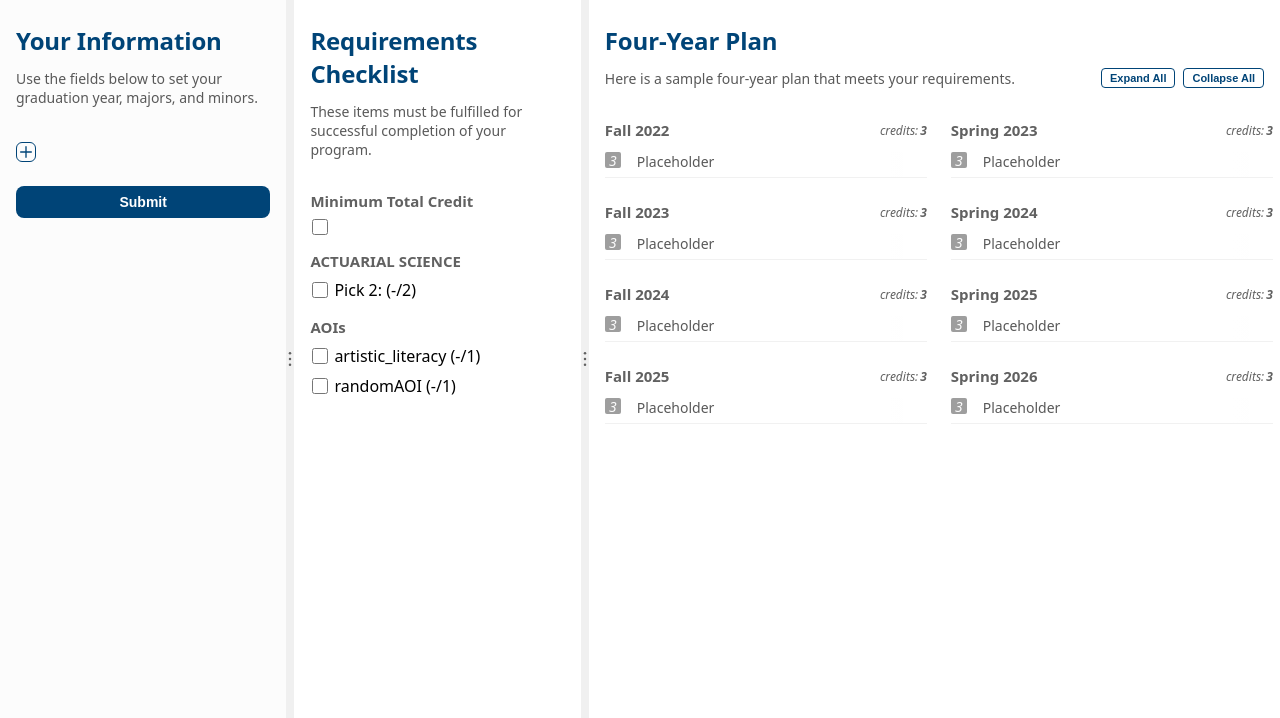
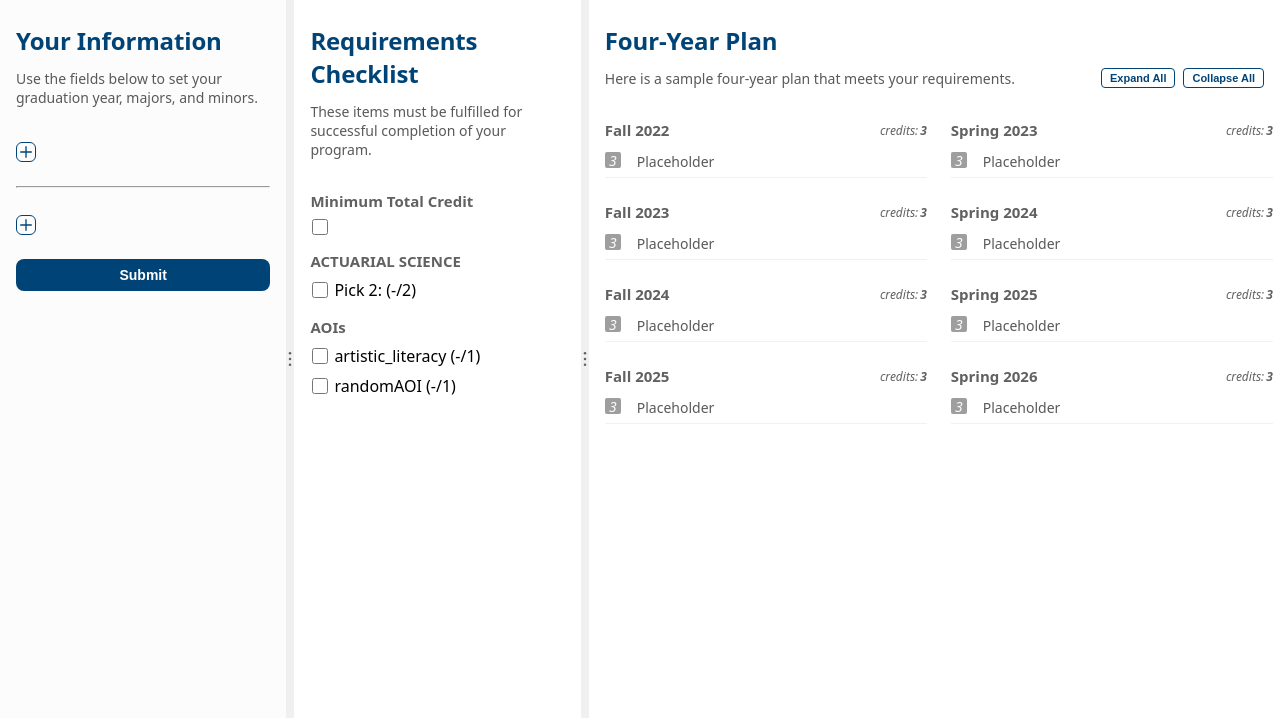
Before and after one commit to jbearley/fyp, a Flask app: page / in a window 1280 px wide. Shown: the part 82-800 px from the top of the page. Run offline with Flask 3, Linux system fonts and the light colour scheme; data that the repository does not hold is empty.

Commit message:
minors dropdown

```diff
--- a/app/static/css/main.css
+++ b/app/static/css/main.css
@@ -357,8 +357,31 @@ h3 {
     transition: all .2s;
 }
 
+.delete-minor,
+#add-minor {
+    position: relative;
+    display: flex;
+    flex-shrink: 0;
+    align-items: center;
+    height: 1.25rem;
+    margin-top: 3px;
+    padding: 0;
+    background-color: var(--gray-200);
+    border: 1px solid var(--drake-blue);
+    border-radius: .375rem;
+    cursor: pointer;
+    overflow: hidden;
+    transition: all .2s;
+}
+
+
 .delete-major:hover,
 #add-major:hover {
+    background-color: var(--light-blue);
+}
+
+.delete-minor:hover,
+#add-minor:hover {
     background-color: var(--light-blue);
 }
 
@@ -375,7 +398,24 @@ h3 {
     transition: all .2s;
 }
 
+.delete-minor::after,
+#add-minor::before {
+    content: '';
+    background-color: var(--drake-blue);
+    mask-size: contain;
+    mask-repeat: no-repeat;
+    mask-position: center;
+    -webkit-mask-size: contain;
+    -webkit-mask-repeat: no-repeat;
+    -webkit-mask-position: center;
+    transition: all .2s;
+}
+
 .delete-major {
+    width: 1.25rem;
+}
+
+.delete-minor {
     width: 1.25rem;
 }
 
@@ -395,11 +446,31 @@ h3 {
     width: fit-content;
 }
 
+#add-minor {
+    max-width: 1.25rem;
+    width: fit-content;
+}
+
 #add-major:hover {
     max-width: 6rem;
 }
 
+#add-minor:hover {
+    max-width: 6rem;
+}
+
 #add-major::before {
+    position: relative;
+    display: flex;
+    flex-shrink: 0;
+    width: calc(1.25rem - 2px);
+    height: 1rem;
+    mask-image: url(../images/plus-large-svgrepo-com.svg);
+    -webkit-mask-image: url(../images/plus-large-svgrepo-com.svg);
+    transition: all .2s;
+}
+
+#add-minor::before {
     position: relative;
     display: flex;
     flex-shrink: 0;
@@ -415,7 +486,21 @@ h3 {
     transform-origin: center;
 }
 
+#add-minor:hover::before {
+    transform: scale(1.05);
+    transform-origin: center;
+}
+
 #add-major .text {
+    white-space: nowrap;
+    color: var(--drake-blue);
+    font-weight: 550;
+    font-size: 13px;
+    margin-left: .25rem;
+    margin-right: .5rem;
+}
+
+#add-minor .text {
     white-space: nowrap;
     color: var(--drake-blue);
     font-weight: 550;
@@ -525,11 +691,36 @@ h3 {
     transition: all .2s;
 }
 
+.dropdown1 .option {
+    appearance: none;
+    border: none;
+    background-color: transparent;
+    font-size: 14px;
+    text-align: left;
+    letter-spacing: .2px;
+    padding: .25rem;
+    line-height: 1.4rem;
+    color: var(--gray-700);
+    border-radius: .5rem;
+    cursor: pointer;
+    transition: all .2s;
+}
+
 .dropdown .option:hover {
     background-color: var(--light-blue);
 }
 
+.dropdown1 .option:hover {
+    background-color: var(--light-blue);
+}
+
 #majorselect {
+    display: flex;
+    flex-direction: column;
+    gap: 24px;
+}
+
+#minorselect {
     display: flex;
     flex-direction: column;
     gap: 24px;
@@ -547,7 +738,23 @@ h3 {
     cursor: pointer;
 }
 
+#minorselect input[type="submit"] {
+    appearance: none;
+    border: none;
+    border-radius: .5rem;
+    font-size: 14px;
+    font-weight: 550;
+    padding: .5rem .75rem;
+    color: white;
+    background-color: var(--drake-blue);
+    cursor: pointer;
+}
+
 #majorselect input[type="submit"]:hover {
+    filter: brightness(1.2);
+}
+
+#minorselect input[type="submit"]:hover {
     filter: brightness(1.2);
 }
 
--- a/app/static/js/main.js
+++ b/app/static/js/main.js
@@ -4,6 +4,7 @@ document.addEventListener('DOMContentLoaded', () => {
 	expandCollapseAll();
 	dropdowns();
 	inputSubmit();
+    inputSubmit2();
 	requirementsChecklist();
 });
 
@@ -123,7 +124,9 @@ function dropdowns() {
 			}
 			$toBeDeleted.remove();
 		});
+
 	};
+
 	document.querySelectorAll('.dropdown').forEach($dropdown => {
 		initializeDropdown($dropdown);
 	});
@@ -154,6 +157,34 @@ function dropdowns() {
 		initializeDropdown($dropdownContainer.querySelector('.dropdown'));
 		e.currentTarget.insertAdjacentElement('beforebegin', $dropdownContainer);
 	});
+
+	document.querySelector('#add-minor').addEventListener('click', (e) => {
+		e.preventDefault();
+		let formOptions = '';
+		let minorNumber = document.querySelectorAll('.dropdown').length + 1;
+		let displayOptions = '';
+		const minors = e.currentTarget.getAttribute('data-minors').split(',');
+		minors.forEach(minor => {
+			formOptions += `<option value='${minor}'>${minor}</option>`;
+			displayOptions += `<button class='option' value='${minor}'>${minor}</button>`;
+		});
+		const $dropdownContainer = document.createElement('div');
+		$dropdownContainer.className = 'dropdown-container';
+		$dropdownContainer.innerHTML = `
+			<button class='delete-major'></button>
+			<select name='minors'>
+				${formOptions}
+			</select>
+			<div class='dropdown'>
+				<div class='label'>Minor ${minorNumber}: <b>Select option...</b></div>
+				<div class='options'>
+					${displayOptions}
+				</div>
+			</div>
+		`;
+		initializeDropdown($dropdownContainer.querySelector('.dropdown'));
+		e.currentTarget.insertAdjacentElement('beforebegin', $dropdownContainer);
+	});
 }
 
 function inputSubmit() {
@@ -161,7 +192,24 @@ function inputSubmit() {
 	form.addEventListener("submit", function (e) {
 		e.preventDefault(); // Prevent default form submission behavior
 		const formData = new FormData(e.currentTarget);
-		let url = "?majors=" + Array.from(formData.values()).join(",");
+		let url = "majors=" + Array.from(formData.values()).join(",");
+		window.location.href = url;
+        val = "string?"
+	});
+    const formData = new FormData(document.querySelector("#majorselect"));
+    let url = "majors=" + Array.from(formData.values()).join(",");
+    /*window.location.href = url; */
+    val = "string?"
+    return url
+}
+
+function inputSubmit2() {
+	const form = document.querySelector("#minorselect");
+	form.addEventListener("submit", function (e) {
+		e.preventDefault(); // Prevent default form submission behavior
+		const formData = new FormData(e.currentTarget);
+        var val = inputSubmit()
+		let url = "?minors=" + Array.from(formData.values()).join(",") + "&" + String(val);
 		window.location.href = url;
 	});
 }
--- a/app/templates/main.html
+++ b/app/templates/main.html
@@ -25,7 +25,7 @@
                                 {% endfor %}
                             </select>
                             <div class='dropdown'>
-                                <div class='label'>Major {{i + 1}}: <b>{{major_choice}}</b></div>
+                                <div class='label'>Major: <b>{{major_choice}}</b></div>
                                 <div class='options'>
                                     {% for major in drake_curriculum['majors'] %}
                                     <button class='option' value='{{major}}'>{{major}}</button>
@@ -35,6 +35,37 @@
                         </div>
                         {% endfor %}
                         <button id='add-major' data-majors='{{drake_curriculum["majors"]|join(",")}}'><span class='text'>Add major</span></button>
+                    </div>
+                    <!--<input type="submit" value="Submit">-->
+                </form>
+                {% endif %}
+                <div> <hr> </div>
+                <!-- minors-->
+                {% if drake_curriculum and user_choices and ('minors' in drake_curriculum) and ('minors' in
+                user_choices) %}
+                <form id="minorselect">
+                    <div class='dropdowns'>
+                        {% for m in range((user_choices['minors'] | length)) %}
+                        {% set minor_choice = user_choices['minors'][m] %}
+                        <div class='dropdown-container'>
+                            <button class='delete-major'></button>
+                            <select name='minors'>
+                                {% for minor in drake_curriculum['minors'] %}
+                                <option value='{{minor}}' {% if minor_choice==minor %} selected {% endif %}>{{minor}}
+                                </option>
+                                {% endfor %}
+                            </select>
+                            <div class='dropdown'>
+                                <div class='label'>Minor: <b>{{minor_choice}}</b></div>
+                                <div class='options'>
+                                    {% for minor in drake_curriculum['minors'] %}
+                                    <button class='option' value='{{minor}}'>{{minor}}</button>
+                                    {% endfor %}
+                                </div>
+                            </div>
+                        </div>
+                        {% endfor %}
+                        <button id='add-minor' data-minors='{{drake_curriculum["minors"]|join(",")}}'><span class='text'>Add minor</span></button>
                     </div>
                     <input type="submit" value="Submit">
                 </form>
```
Also changed, not shown: other parts of app/static/css/main.css (+92 -0 lines).
